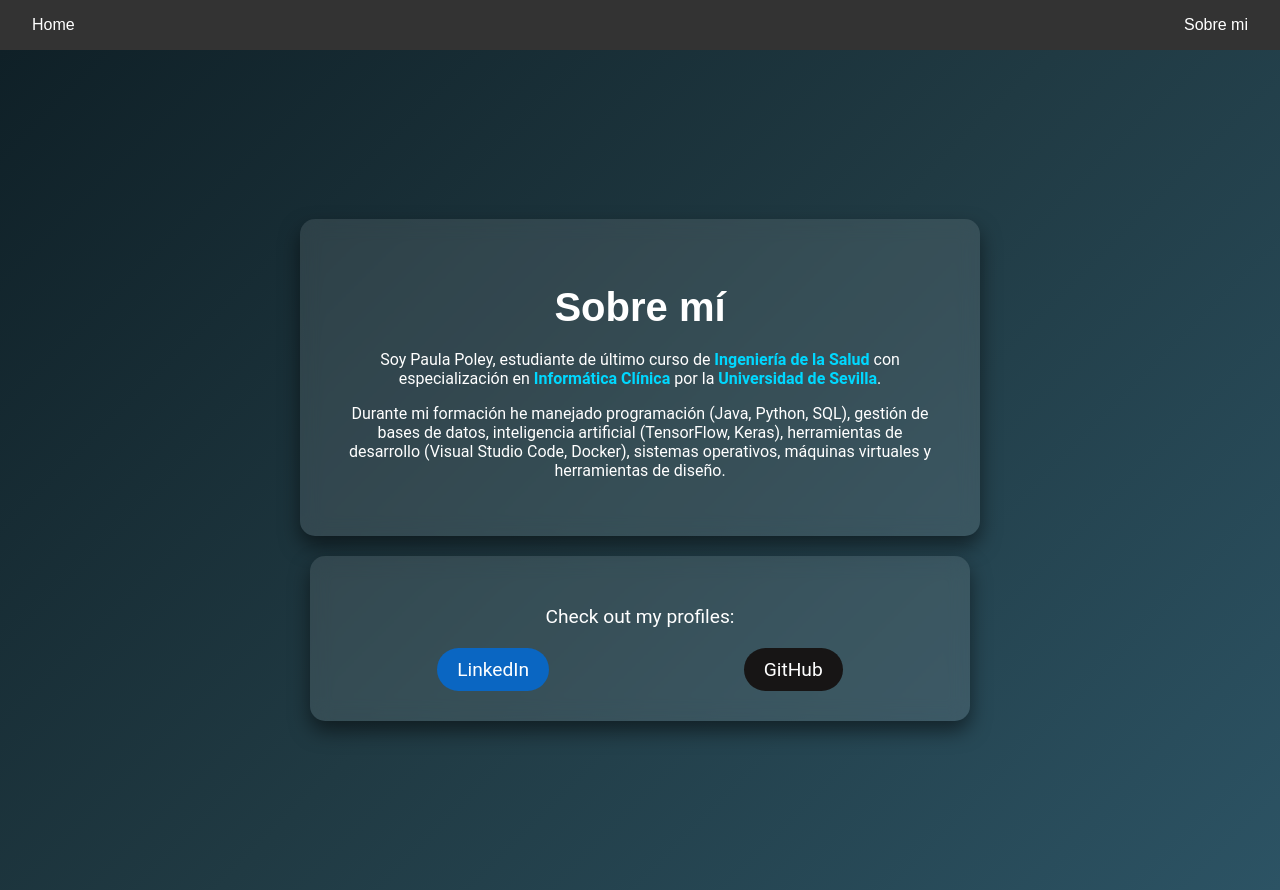
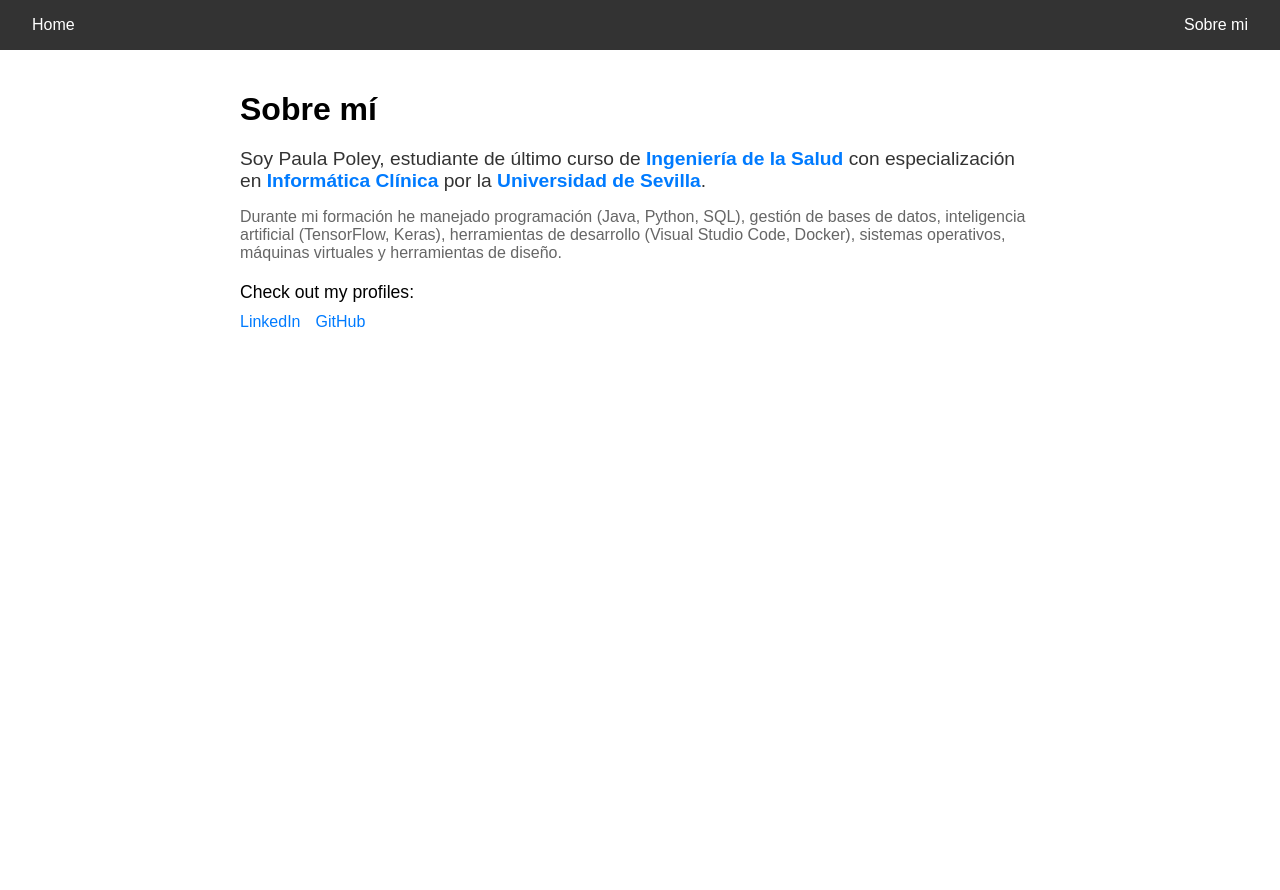
Before and after one commit to paulapoley/portfoliopaulapoley, a React (Create React App) app: page /about in a window 1280 px wide. After the commit the page ends 800 px from the top, so only its background shows below. Built offline with nearby package versions, Linux system fonts and the light colour scheme.

Commit message:
Update About.css

```diff
--- a/src/pages/About.css
+++ b/src/pages/About.css
@@ -1,92 +1,62 @@
 .about-container {
-  display: flex;
-  flex-direction: column;
-  justify-content: center;
-  align-items: center;
-  height: 100vh;
-  background: linear-gradient(135deg, #0f2027 0%, #203a43 50%, #2c5364 100%);
-  padding: 20px;
-  color: #ffffff;
-  font-family: 'Roboto', sans-serif;
+  padding: 20px; /* Ajusta el espaciado general de la sección */
+  max-width: 800px; /* Ajusta el ancho máximo del contenedor */
+  margin: 0 auto; /* Centra el contenedor horizontalmente */
 }
 
 .about-content {
-  text-align: center;
-  background: rgba(255, 255, 255, 0.1);
-  backdrop-filter: blur(10px);
-  padding: 40px;
-  border-radius: 15px;
-  box-shadow: 0 10px 20px rgba(0, 0, 0, 0.5);
-  max-width: 600px;
-  width: 100%;
-  margin-bottom: 20px;
+  margin-bottom: 20px; /* Espacio debajo del contenido principal */
 }
 
 .about-title {
-  font-size: 2.5rem;
-  color: #FFFFFF;
-  margin-bottom: 20px;
-  font-family: 'Orbitron', sans-serif;
+  font-size: 2em; /* Tamaño del título */
+  margin-bottom: 10px; /* Espacio debajo del título */
 }
 
-.about-text {
-  font-size: 1.2rem;
-  color: #f1f1f1;
-  margin-bottom: 30px;
+.about-intro {
+  margin-bottom: 15px; /* Espacio debajo del párrafo introductorio */
+  font-size: 1.2em; /* Tamaño del texto del párrafo introductorio */
+  color: #333; /* Color del texto */
+}
+
+.about-details {
+  font-size: 1em; /* Tamaño del texto del párrafo de detalles */
+  color: #666; /* Color del texto */
 }
 
 .highlight {
-  color: #00d8ff;
-  font-weight: bold;
+  font-weight: bold; /* Destacar el texto */
+  color: #007bff; /* Color del texto destacado, ajusta según tu esquema de colores */
 }
 
 .about-links-container {
-  text-align: center;
-  background: rgba(255, 255, 255, 0.1);
-  backdrop-filter: blur(10px);
-  padding: 30px;
-  border-radius: 15px;
-  box-shadow: 0 10px 20px rgba(0, 0, 0, 0.5);
-  max-width: 600px;
-  width: 100%;
+  margin-top: 20px; /* Espacio arriba de los enlaces */
 }
 
 .about-links-intro {
-  font-size: 1.2rem;
-  margin-bottom: 20px;
-  color: #ffffff;
+  font-size: 1.1em; /* Tamaño del texto de introducción de enlaces */
+  margin-bottom: 10px; /* Espacio debajo del texto de introducción */
 }
 
 .about-links {
-  display: flex;
-  justify-content: space-around;
+  display: flex; /* Muestra los enlaces en una fila */
+  gap: 15px; /* Espacio entre los enlaces */
 }
 
 .about-link {
-  padding: 10px 20px;
-  text-decoration: none;
-  font-size: 1.2rem;
-  border-radius: 30px;
-  color: white;
-  transition: background-color 0.3s ease, transform 0.3s ease;
+  text-decoration: none; /* Quita el subrayado de los enlaces */
+  color: #007bff; /* Color del texto de los enlaces */
+  font-size: 1em; /* Tamaño del texto de los enlaces */
 }
 
 .about-link:hover {
-  transform: scale(1.1);
+  text-decoration: underline; /* Subraya el texto al pasar el ratón sobre el enlace */
 }
 
 .linkedin {
-  background-color: #0a66c2;
-}
-
-.linkedin:hover {
-  background-color: #084a90;
+  /* Estilos específicos para el enlace de LinkedIn (si es necesario) */
 }
 
 .github {
-  background-color: #171515;
+  /* Estilos específicos para el enlace de GitHub (si es necesario) */
 }
-
-.github:hover {
-  background-color: #0d0d0d;
-}
```
